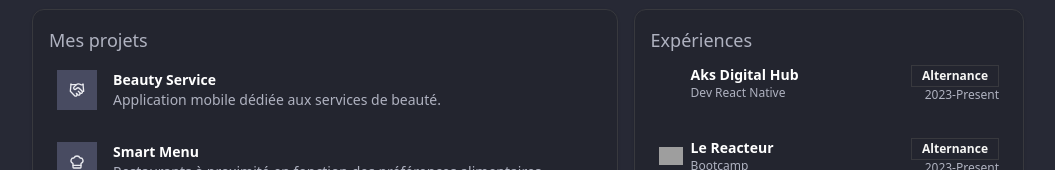
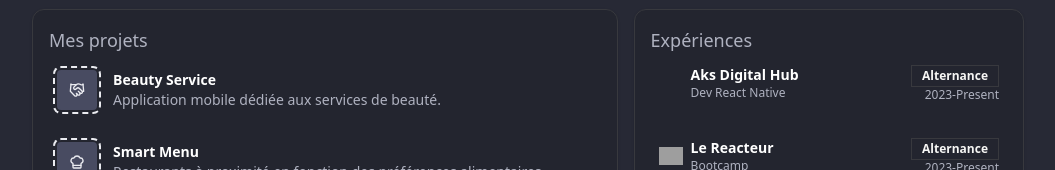
Before and after one commit to Mlmdrifa/Myportfolio, a Next.js app: page / in a window 1280 px wide. Shown: the part 630-800 px from the top of the page, without its empty margins (112-1167 px from the left). Built offline with nearby package versions, Linux system fonts and the light colour scheme; grey boxes are pictures that could not be loaded; a web font is replaced by a local one.

Commit message:
update SideProjects and Skills components

```diff
--- a/app/_components/SideProjects.tsx
+++ b/app/_components/SideProjects.tsx
@@ -58,9 +58,9 @@ export const SideProject = (props: SideProjectProps) => {
   return (
     <Link
       href={href}
-      className=" inline-flex items-center gap-4 hover:bg-accent/40 transitions-colors p-2 rounded"
+      className="inline-flex items-center gap-4 hover:bg-accent/40 transitions-colors p-2 rounded"
     >
-      <span className="bg-accent text-accent-foreground p-3 rounded-sm">
+      <span className="bg-accent text-accent-foreground p-3 rounded outline-dashed outline-2 outline-offset-2">
         <Logo size={16} />
       </span>
       <div>
--- a/app/_components/Skills.tsx
+++ b/app/_components/Skills.tsx
@@ -11,7 +11,7 @@ export const Skills = () => {
     <Section className="flex flex-col items-start gap-4">
       <Badge variant="outline">Comptétences</Badge>
       <h2 className=" pb-2 text-2xl font-semibold tracking-tight first:mt-0">
-        J'apprécie travailler avec les technologies suivantes :
+        J&apos;apprécie travailler avec les technologies suivantes :
       </h2>
       <div className="flex max-md:flex-col gap-4 flex-1">
         <div className="flex flex-col gap-2">
```
